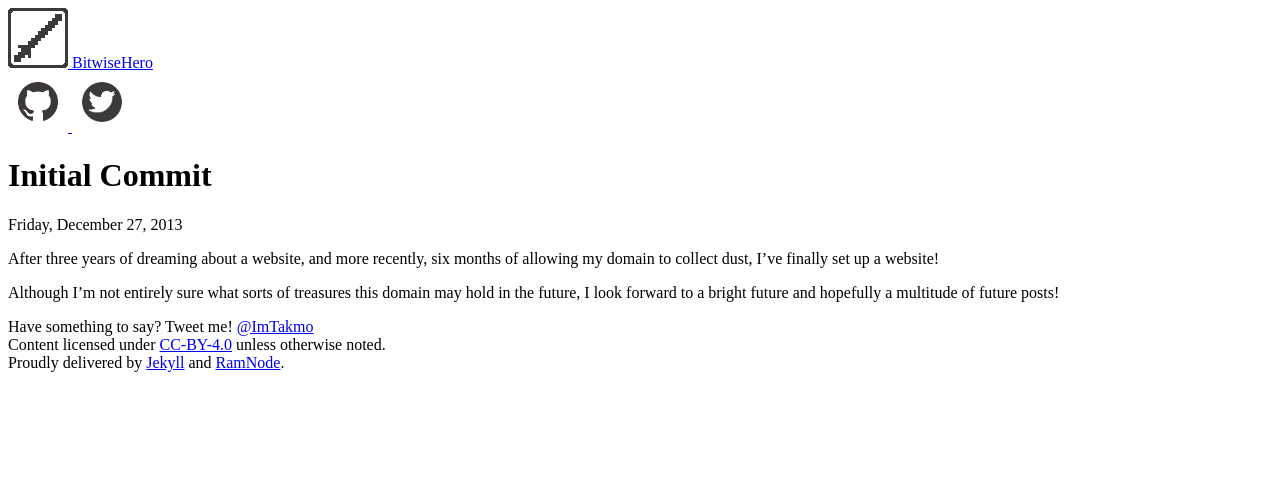
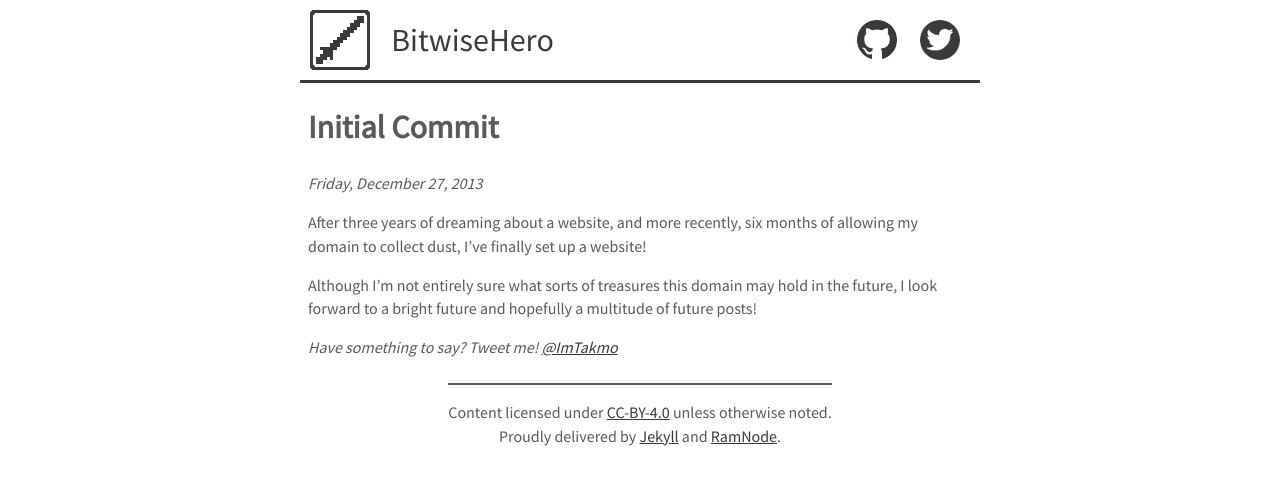
Before and after one commit to takmo/website, a Jekyll site: the page built from _posts/2013-12-27-initial-commit.md, in a window 1280 px wide. Shown: the top 485 px of the page. Built offline with Jekyll 4.4.1, drawn with Linux system fonts in a browser that asks for light colours; Markdown is read by kramdown in place of the engine named in the settings.

Commit message:
Now using fixed CSS path.

```diff
--- a/_includes/header.html
+++ b/_includes/header.html
@@ -2,7 +2,7 @@
 <html>
 <head>
 <title>{{ page.title }} | BitwiseHero</title>
-<link rel="stylesheet" type="text/css" href="style.css" />
+<link rel="stylesheet" type="text/css" href="{{site.url}}/style.css" />
 <link href='http://fonts.googleapis.com/css?family=Source+Sans+Pro' rel='stylesheet' type='text/css'>
 <link rel="shortcut icon" type="image/png" href="{{site.url}}/img/bh.png" />
 <meta http-equiv="Content-Type" content="text/html; charset=utf-8" />
```
